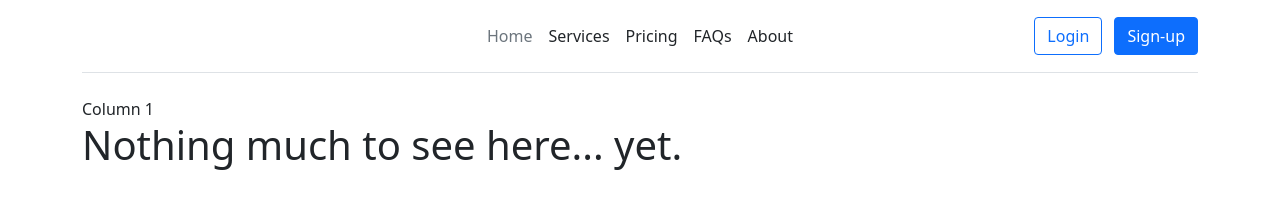
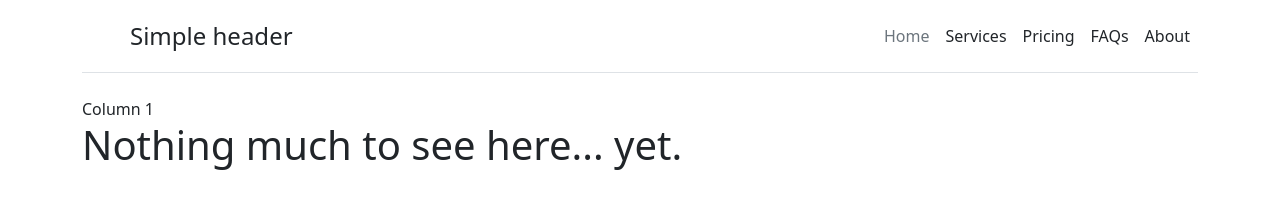
Before and after one commit to rjb-dev/rjb-dev.github.io, a plain HTML site: page index.html in a window 1280 px wide. Drawn offline with nearby package versions, Linux system fonts and the light colour scheme.

Commit message:
Update index.html

```diff
--- a/index.html
+++ b/index.html
@@ -16,15 +16,16 @@
 </head>
 
 <body>
-    <div class="b-example-divider"></div>
+   <h1 class="visually-hidden">Headers examples</h1>
 
   <div class="container">
-    <header class="d-flex flex-wrap align-items-center justify-content-center justify-content-md-between py-3 mb-4 border-bottom">
-      <a href="/" class="d-flex align-items-center col-md-3 mb-2 mb-md-0 text-dark text-decoration-none">
-        <svg class="bi me-2" width="40" height="32" role="img" aria-label="Bootstrap"><use xlink:href="#bootstrap"/></svg>
+    <header class="d-flex flex-wrap justify-content-center py-3 mb-4 border-bottom">
+      <a href="/" class="d-flex align-items-center mb-3 mb-md-0 me-md-auto text-dark text-decoration-none">
+        <svg class="bi me-2" width="40" height="32"><use xlink:href="#bootstrap"/></svg>
+        <span class="fs-4">Simple header</span>
       </a>
 
-      <ul class="nav col-12 col-md-auto mb-2 justify-content-center mb-md-0">
+      <ul class="nav nav-pills">
         <li><a href="#" class="nav-link px-2 link-secondary">Home</a></li>
         <li><a href="#" class="nav-link px-2 link-dark">Services</a></li>
         <li><a href="#" class="nav-link px-2 link-dark">Pricing</a></li>
@@ -32,10 +33,6 @@
         <li><a href="#" class="nav-link px-2 link-dark">About</a></li>
       </ul>
 
-      <div class="col-md-3 text-end">
-        <button type="button" class="btn btn-outline-primary me-2">Login</button>
-        <button type="button" class="btn btn-primary">Sign-up</button>
-      </div>
     </header>
   </div>
   <div class="container">
```
